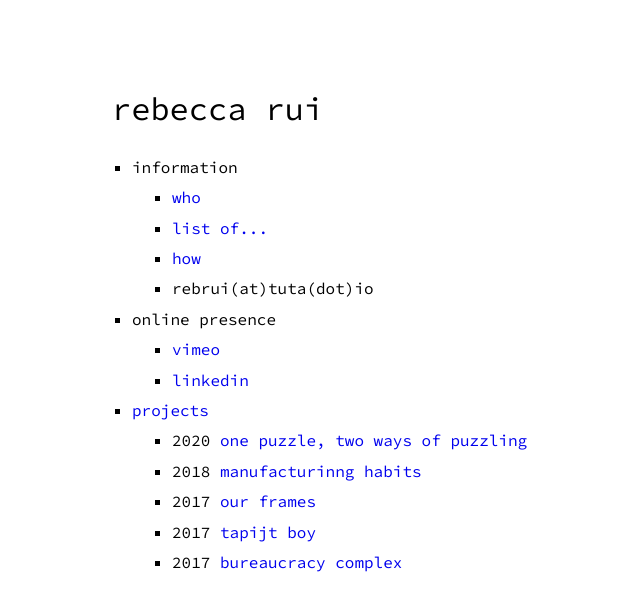
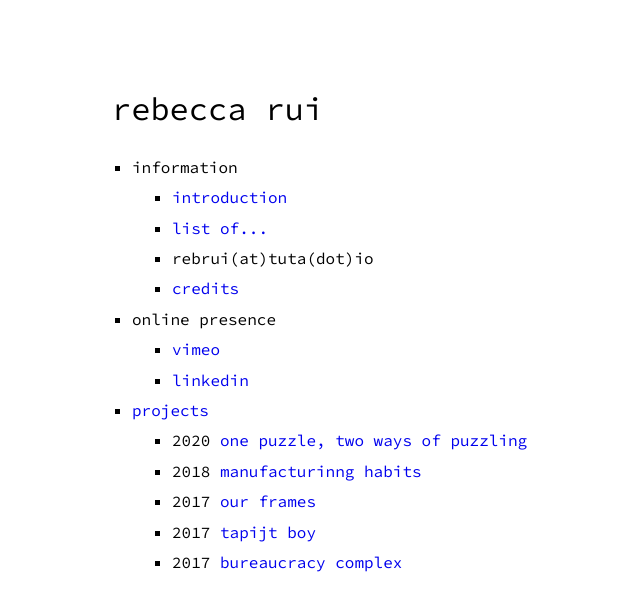
Before and after one commit to iurrrui/iurrrui.github.io, a Jekyll site: the page built from index.md, in a window 1280 px wide. Shown: the top 611 px of the page, without its empty margins (240-880 px from the left). Built offline with Jekyll 4.4.1, drawn with Linux system fonts in a browser that asks for light colours.

Commit message:
Edited menu items to introduction and credits

```diff
--- a/_data/menu.yml
+++ b/_data/menu.yml
@@ -4,15 +4,15 @@
 entries:
   - title: information
     entries:
-      - title: who
-        url: who
+      - title: introduction
+        url: introduction
       # - title: timelines
       #   url: timelines
       - title: list of...
         url: list_of
-      - title: how
-        url: how
       - title: rebrui(at)tuta(dot)io
+      - title: credits
+        url: credits
   - title: online presence
     entries:
       # there are categories here: digital garden, essays, tutorials
--- a/how.md
+++ b/credits.md
@@ -1,6 +1,6 @@
 ---
 layout: page
-title: How
+title: Credits
 ---
 
 This website was made with [Jekyll](https://jekyllrb.com/docs/) and [GitHub Pages](https://pages.github.com/), based on the [theme by riggraz](https://riggraz.dev/no-style-please/) which is inspired by [elly's](http://tilde.town/~elly/).
--- a/who.md
+++ b/introduction.md
@@ -1,6 +1,6 @@
 ---
 layout: page
-title: Who
+title: Introduction
 ---
 
 Researcher, coder, writer, and multimedia designer based in The Netherlands.
```
Also changed, not shown: 6 other files.
